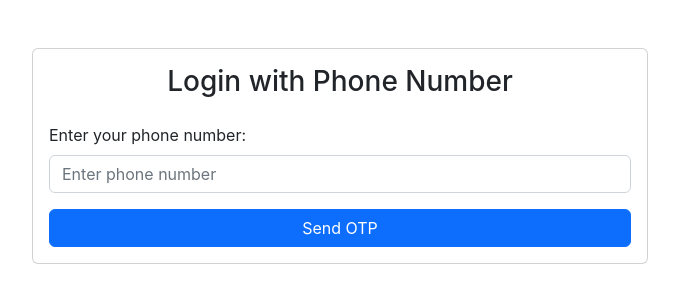
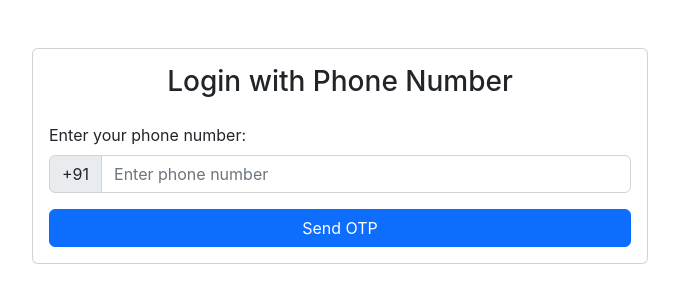
Before and after one commit to ashtiv/cowin_clone, a React (Create React App) app: page / in a window 1280 px wide. Shown: the top 302 px of the page, without its empty margins (300-979 px from the left). Built offline with nearby package versions, Linux system fonts and the light colour scheme.

Commit message:
added +91 prefix

```diff
--- a/src/Login.js
+++ b/src/Login.js
@@ -57,7 +57,10 @@ function PhoneAuth() {
                             <h3 className="text-center mb-4">Login with Phone Number</h3>
                             {!show && <Form onSubmit={signin}>
                                 <Form.Label>Enter your phone number:</Form.Label>
-                                <Form.Control type="tel" placeholder="Enter phone number" value={mynumber} onChange={(e) => setnumber(e.target.value)} />
+                                <div className="input-group">
+                                    <span className="input-group-text">+91</span>
+                                    <Form.Control type="tel" placeholder="Enter phone number" value={mynumber} onChange={(e) => setnumber(e.target.value)} />
+                                </div>
                                 <div id="recaptcha-container"></div>
                                 <Button type='submit' variant="primary" className="w-100 mt-3">Send OTP</Button>
                             </Form>}
```
